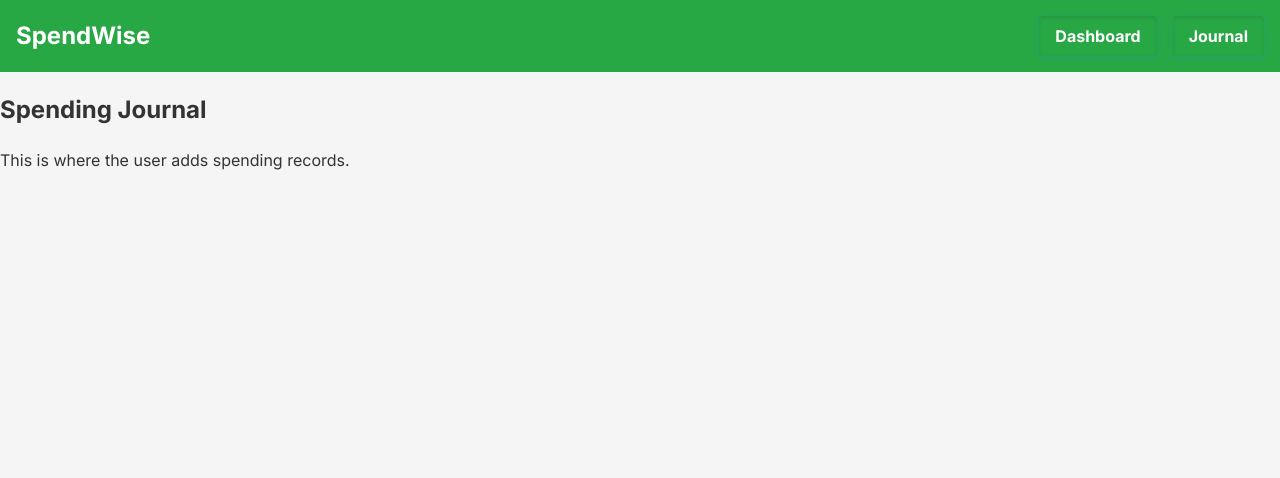
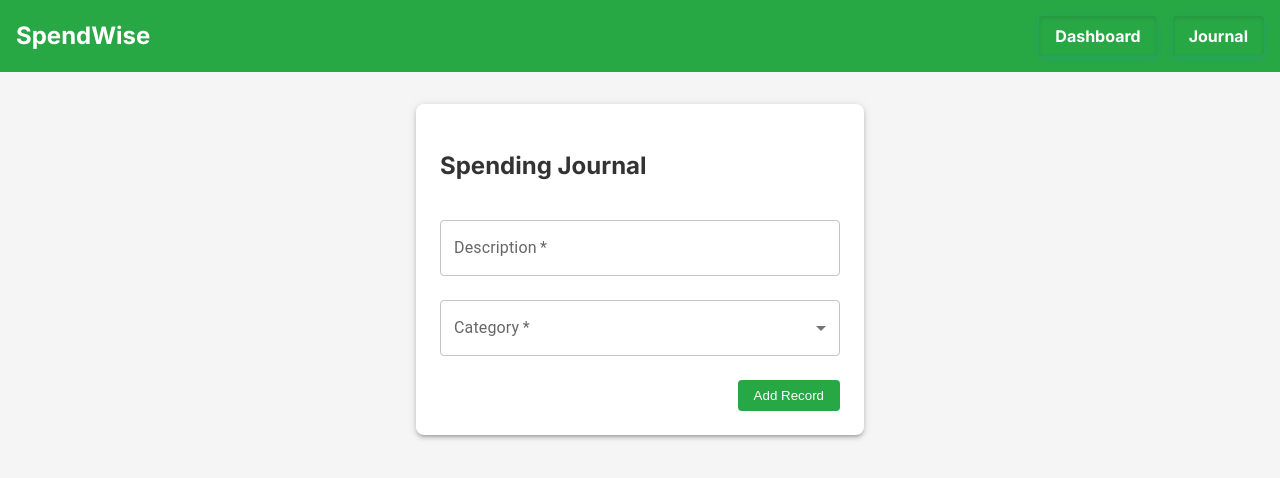
Before and after one commit to tinthegoat/spending-tracker, a React (Vite) app: page /spending-tracker/journal in a window 1280 px wide. Shown: the top 478 px of the page. Built offline with nearby package versions, Linux system fonts and the light colour scheme.

Commit message:
add journal v1 no localstorage

```diff
--- a/package.json
+++ b/package.json
@@ -13,6 +13,9 @@
     "deploy": "gh-pages -d dist"
   },
   "dependencies": {
+    "@emotion/react": "^11.14.0",
+    "@emotion/styled": "^11.14.1",
+    "@mui/material": "^7.2.0",
     "react": "^19.1.0",
     "react-dom": "^19.1.0",
     "react-router-dom": "^6.30.1"
--- a/src/pages/Journal.jsx
+++ b/src/pages/Journal.jsx
@@ -1,10 +1,112 @@
+import React from 'react';
+import Box from '@mui/material/Box';
+import TextField from '@mui/material/TextField';
+import MenuItem from '@mui/material/MenuItem';
+
 function Journal() {
+  const [description, setDescription] = React.useState('');
+  const [category, setCategory] = React.useState('');
+  const [otherCategory, setOtherCategory] = React.useState('');
+
+  const categories = [
+    { value: 'food', label: 'Food' },
+    { value: 'transport', label: 'Transport' },
+    { value: 'entertainment', label: 'Entertainment' },
+    { value: 'utilities', label: 'Utilities' },
+    { value: 'other', label: 'Other' },
+  ];
+
+  const handleSubmit = (e) => {
+    e.preventDefault();
+    const finalCategory = category === 'other' ? otherCategory : category;
+
+    console.log('Submitted:', {
+      description,
+      category: finalCategory,
+    });
+
+    setDescription('');
+    setCategory('');
+    setOtherCategory('');
+  };
+
   return (
-    <div>
+    <Box
+      sx={{
+        maxWidth: 400,
+        mx: 'auto',
+        mt: 4,
+        p: 3,
+        boxShadow: 3,
+        borderRadius: 2,
+        bgcolor: 'background.paper',
+      }}
+    >
       <h2>Spending Journal</h2>
-      {/* Add form and list here */}
-      <p>This is where the user adds spending records.</p>
-    </div>
+      <form onSubmit={handleSubmit}>
+        <TextField
+          label="Description"
+          variant="outlined"
+          fullWidth
+          margin="normal"
+          value={description}
+          onChange={(e) => setDescription(e.target.value)}
+          required
+        />
+
+        <TextField
+          select
+          label="Category"
+          variant="outlined"
+          fullWidth
+          margin="normal"
+          value={category}
+          onChange={(e) => setCategory(e.target.value)}
+          required
+        >
+          {categories.map((option) => (
+            <MenuItem key={option.value} value={option.value}>
+              {option.label}
+            </MenuItem>
+          ))}
+        </TextField>
+
+        {category === 'other' && (
+          <TextField
+            label="Specify Other Category"
+            variant="outlined"
+            fullWidth
+            margin="normal"
+            value={otherCategory}
+            onChange={(e) => setOtherCategory(e.target.value)}
+            required
+          />
+        )}
+
+        {description && category && (
+          <Box sx={{ mt: 2, p: 2, bgcolor: '#e0f7fa', borderRadius: 1 }}>
+            <p><strong>Description:</strong> {description}</p>
+            <p><strong>Category:</strong> {category === 'other' ? otherCategory : category}</p>
+          </Box>
+        )}
+
+        <Box sx={{ display: 'flex', justifyContent: 'flex-end', mt: 2 }}>
+          <button
+            type="submit"
+            style={{
+              padding: '8px 16px',
+              borderRadius: 4,
+              border: 'none',
+              background: '#28a745',
+              color: '#fff',
+              fontWeight: 500,
+            }}
+          >
+            Add Record
+          </button>
+        </Box>
+      </form>
+    </Box>
   );
 }
 
```
Also changed, not shown: 1 other file (tests, documents, lock files or other folders).
